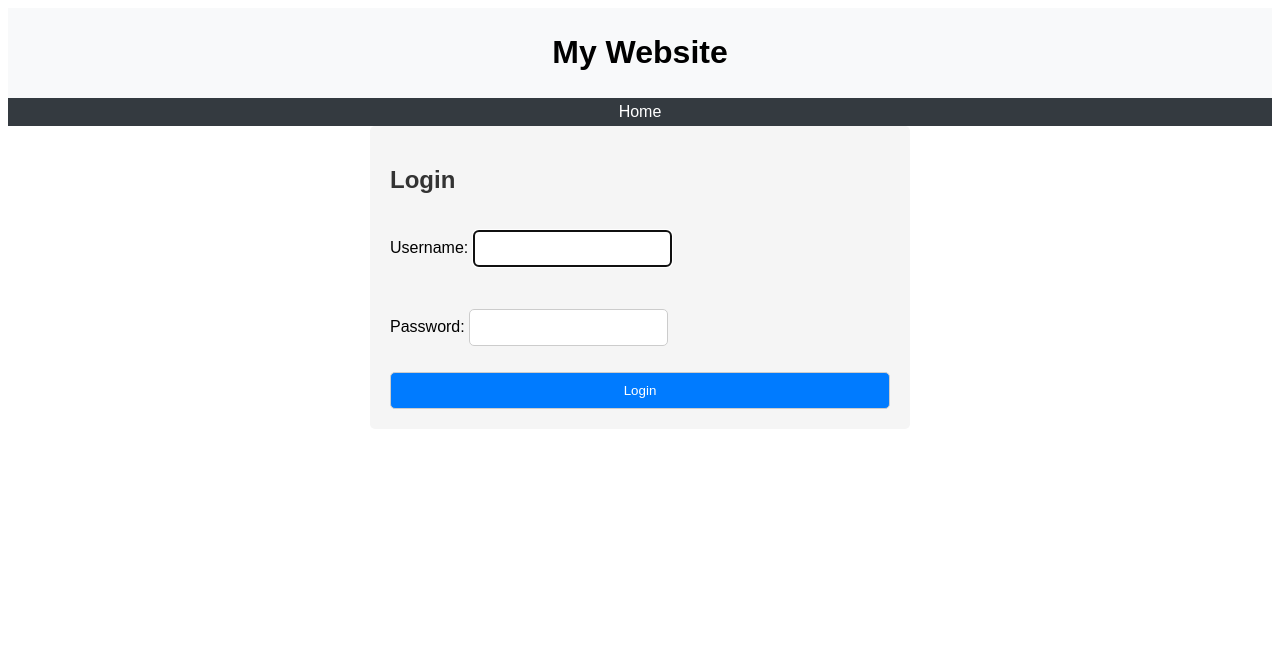
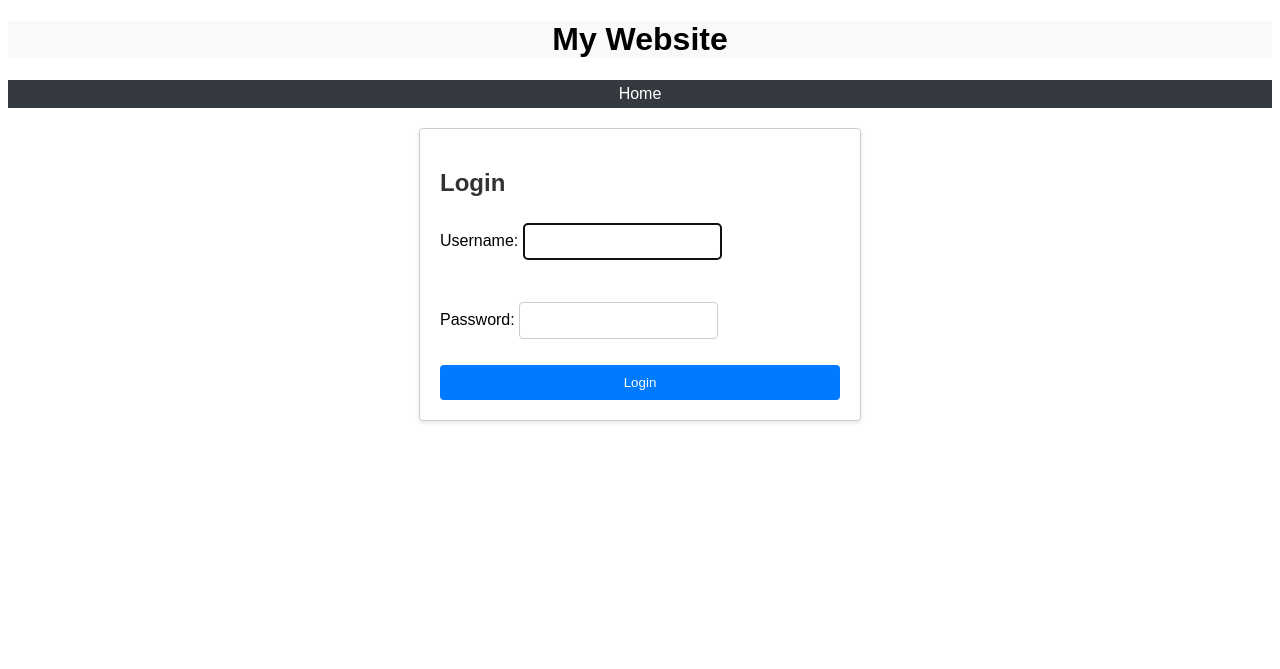
Before and after one commit to Decodeine/Book_list-Api, a Django app: page /login/ in a window 1280 px wide. Shown: the top 669 px of the page. Run offline with Django 4.2, Linux system fonts and the light colour scheme.

Commit message:
login css, register.css

```diff
--- a/book_list_api/book_app/templates/base.html
+++ b/book_list_api/book_app/templates/base.html
@@ -8,7 +8,7 @@
         }
         header {
             background-color: #f8f9fa;
-            padding: 5px;
+            padding: 0px;
             text-align: center;
         }
         nav {
--- a/book_list_api/book_app/templates/login.html
+++ b/book_list_api/book_app/templates/login.html
@@ -1,7 +1,7 @@
 {% extends "base.html" %}
 
 {% block content %}
-<div class="register-container">
+    <div class="login-container">
         <h2>Login</h2>
         <form method="POST" class="login-form">
             {% csrf_token %}
@@ -10,36 +10,39 @@
         </form>
     </div>
     <style>
-    /* Add your CSS styles here */
+        /* Common Styles */
         h2 {
             color: #333;
             font-size: 24px;
-        margin-bottom: 20px;
+            margin-bottom: 10px;
         }
 
-    .register-container {
-        /* Add the styles from register.html's container class here */
-        max-width: 500px;
+        /* Container Styles */
+        .login-container {
+            max-width: 400px;
+            width: 100%;
+            padding: 20px;
+            background-color: #fff;
+            border: 1px solid #ccc;
+            border-radius: 4px;
+            box-shadow: 0 2px 4px rgba(0, 0, 0, 0.1);
             margin: 0 auto;
-        padding: 20px;
-        background-color: #f5f5f5;
-        border-radius: 5px;
+            margin-top: 20px;
         }
 
+        /* Form Styles */
         .login-form {
-        /* Add styles for the login form here */
-        margin-top: 20px;
             display: flex;
             flex-direction: column;
         }
 
         .login-form input[type="text"],
         .login-form input[type="password"] {
-        /* Add styles for the form inputs here */
             padding: 10px;
             margin-bottom: 10px;
             border: 1px solid #ccc;
-        border-radius: 5px;
+            border-radius: 4px;
+            box-sizing: border-box;
         }
 
         button[type="submit"] {
@@ -47,11 +50,8 @@
             color: #fff;
             padding: 10px 20px;
             border: none;
+            border-radius: 4px;
             cursor: pointer;
-            border: 1px solid #ccc;
-            border-radius: 5px;
         }
-
-
     </style>
 {% endblock %}
```
Also changed, not shown: book_list_api/book_app/templates/register.html (+3 -5 lines). Lines whose indentation alone changed are shown as unchanged.
